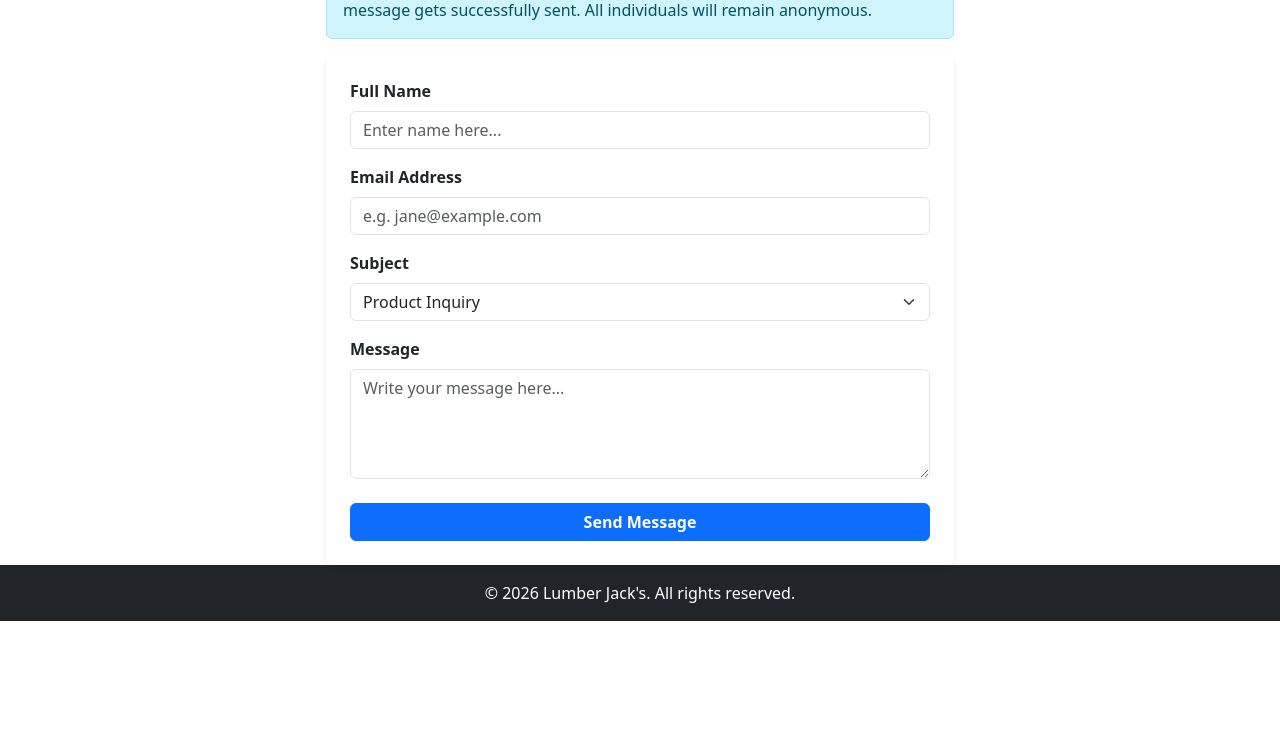
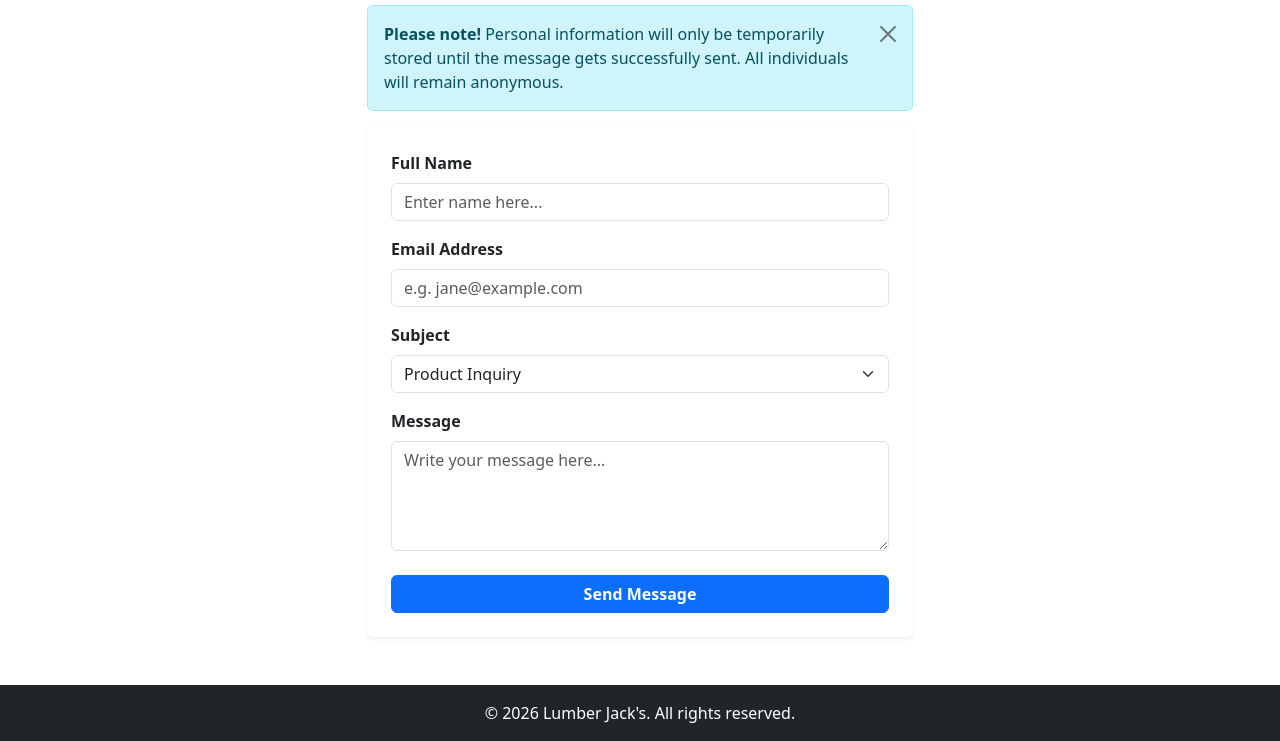
Before and after one commit to MoShaMar0327/Bootstrap-Exercise-4, a plain HTML site: page contact.html in a window 1280 px wide. Shown: the part 211-952 px from the top of the page. Before the commit the page ends 832 px from the top, so only its background shows below. Drawn offline with nearby package versions, Linux system fonts and the light colour scheme.

Commit message:
Wrapped content below the navigation bar in a container class

```diff
--- a/contact.html
+++ b/contact.html
@@ -28,6 +28,7 @@
   </div>
 </nav>
 
+<main class="container my-5 flex-grow-1">
   <div class="row justify-content-center">
     <div class="col-md-8 col-lg-6 animate__animated animate__fadeIn">
 
@@ -71,6 +72,10 @@
 
     </div>
   </div>
+</main>
+
+  </div>
+</div>
 
 <footer class="bg-dark text-white text-center py-3 mt-auto">
   <div class="container">
```
Lines whose indentation alone changed are shown as unchanged.
